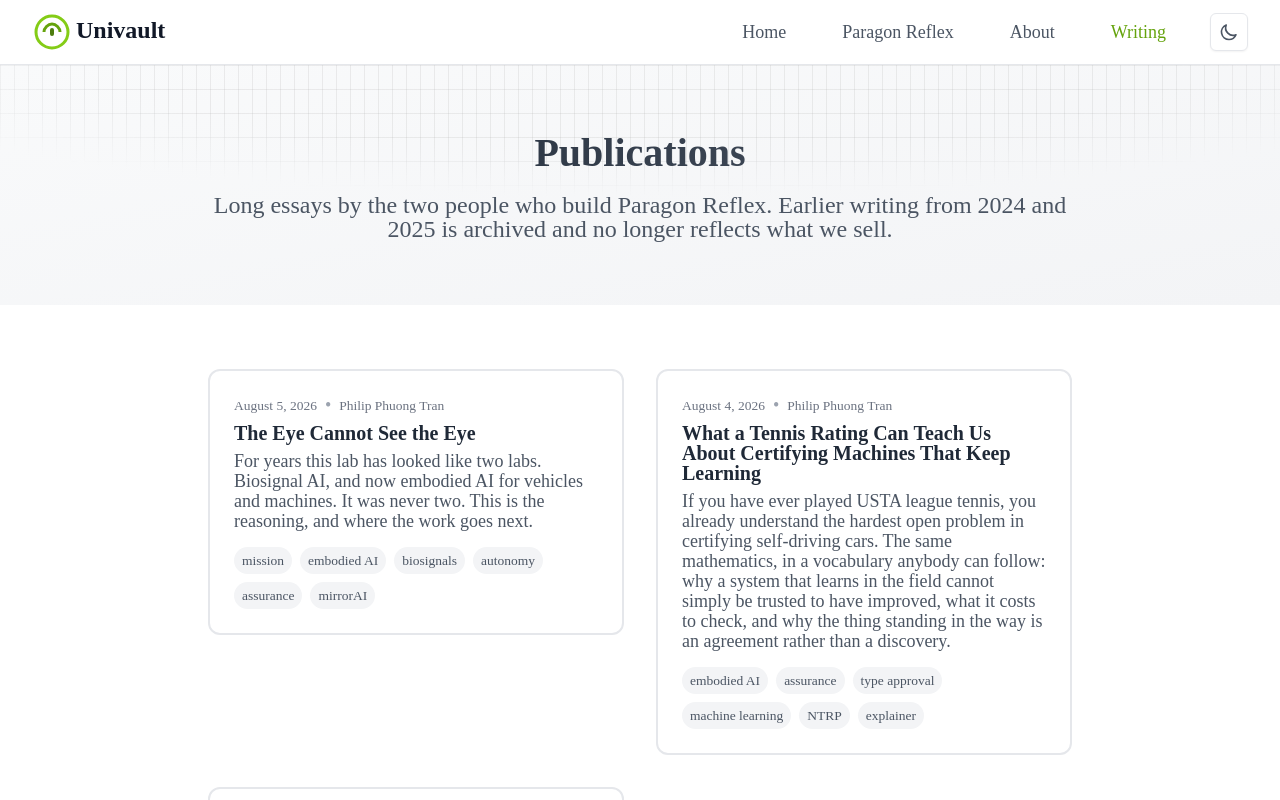
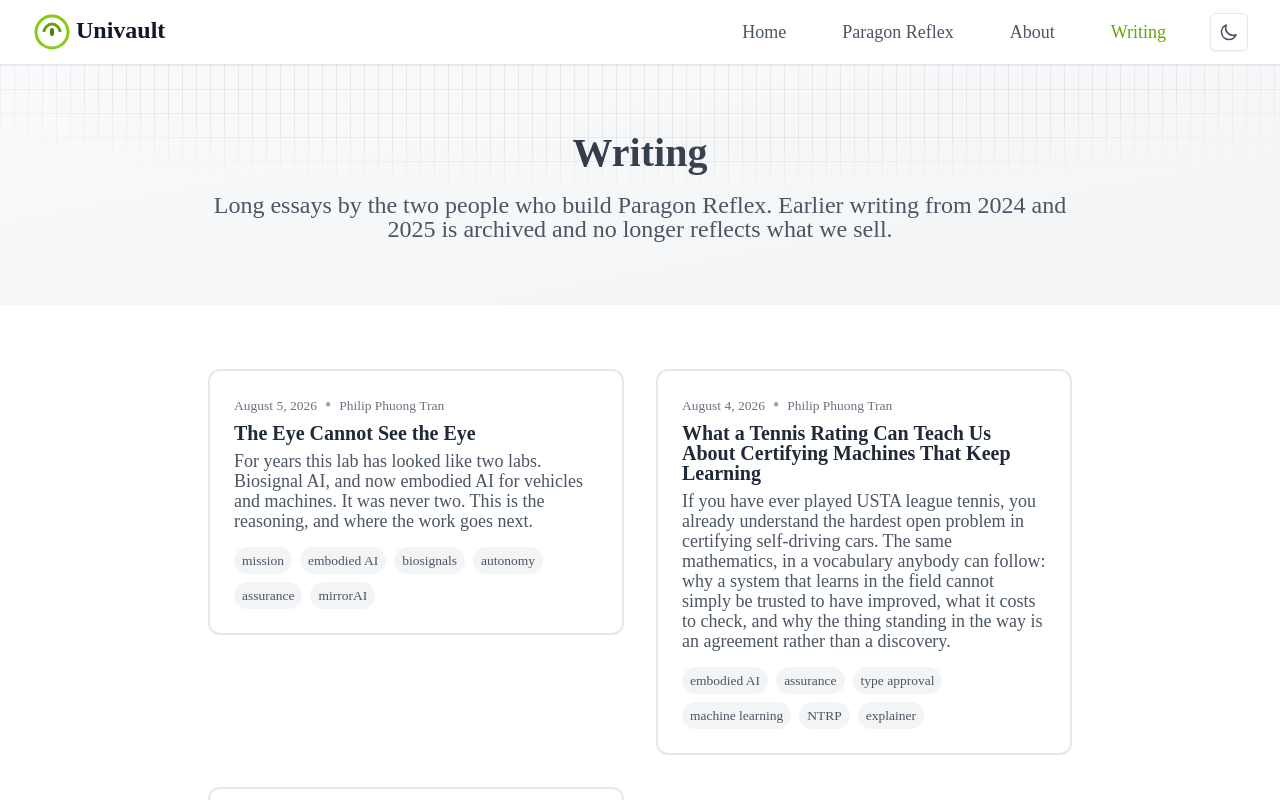
Before and after one commit to univault-org/md-next, a Next.js app: page /updates in a window 1280 px wide. Shown: the top 800 px of the page. Built offline with nearby package versions, Linux system fonts and the light colour scheme.

Commit message:
Writing page heading

```diff
--- a/src/pages/updates/index.js
+++ b/src/pages/updates/index.js
@@ -22,7 +22,7 @@ export default function Updates({ posts }) {
         </div>
         <div className="relative max-w-4xl mx-auto px-4">
           <h1 className="text-4xl md:text-5xl font-bold text-center mb-4 bg-clip-text text-transparent bg-gradient-to-r from-neutral-800 to-neutral-600 dark:from-neutral-100 dark:to-neutral-300">
-            Publications
+            Writing
           </h1>
           <p className="text-2xl md:text-3xl text-center text-neutral-600 dark:text-neutral-300">
             Long essays by the two people who build Paragon Reflex. Earlier writing from 2024 and 2025 is archived and no longer reflects what we sell.</p>
```
